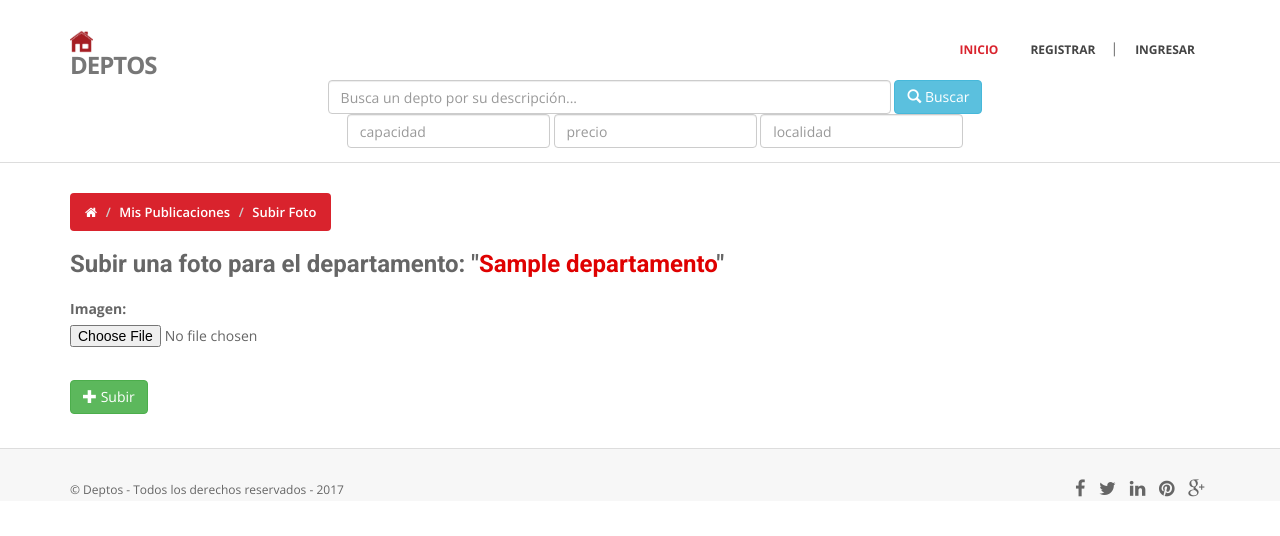
After one commit to acs-um/deptos, a Django app: a page that uses deptos/templates/departamentos/uploadImagen.html in a window 1280 px wide. The commit adds this page. Shown: the top 536 px of the page. Run offline with Django 3.2, Linux system fonts and the light colour scheme; tables that the repository leaves empty hold one stand-in row (values such as "Sample post"); some libraries are stand-ins or nearby versions; some web fonts are replaced.

Commit message:
refs #60 nueva funcionalidad, subir fotos para alquileres publicados

```diff
--- a/deptos/departamentos/forms.py
+++ b/deptos/departamentos/forms.py
@@ -1,5 +1,5 @@
 from django import forms
-from .models import Departamento, Comentario
+from .models import Departamento, Comentario, Foto
 
 
 class DepartamentoForm(forms.ModelForm):
@@ -49,3 +49,14 @@ class ComentarioForm(forms.ModelForm):
 		widgets = {
 			'texto': forms.Textarea(attrs={'class':'form-control', 'placeholder': 'Escribe un comentario...', 'rows':8, 'style':'resize:none;'}),
 		}
+
+class UploadImageForm(forms.ModelForm):
+
+	class Meta:
+		model = Foto
+
+		fields = ['imagen',]
+
+		labels = {
+			'imagen': 'Imagen',
+		}
--- a/deptos/departamentos/models.py
+++ b/deptos/departamentos/models.py
@@ -42,15 +42,15 @@ class Departamento(models.Model):
     estado = models.BooleanField(default=True)
     usuario = models.ForeignKey(Usuario)
 
-    def __str__(self):
-        return  self.titulo
+    def __unicode__(self,):
+        return self.titulo
 
 class Foto(models.Model):
     departamento = models.ForeignKey(Departamento)
     imagen = models.ImageField(upload_to='fotos')
 
     def __str__(self):
-        return  self.departamento.titulo
+        return '%s' % (self.departamento.titulo)
 
 class Comentario(models.Model):
     texto = models.CharField(max_length=255)
--- a/deptos/departamentos/views.py
+++ b/deptos/departamentos/views.py
@@ -7,7 +7,7 @@ from django.core.urlresolvers import reverse, reverse_lazy
 from django.http.response import HttpResponseRedirect
 from django.views.generic import ListView, CreateView, UpdateView, DeleteView
 
-from .forms import DepartamentoForm, ComentarioForm
+from .forms import DepartamentoForm, ComentarioForm, UploadImageForm
 from .models import Departamento, Foto
 
 import datetime
@@ -105,3 +105,20 @@ def details(request, pk):
     else:
         form = ComentarioForm()
     return render(request, 'departamentos/details.html', {'user': request.user, 'depto': Departamento.objects.get(pk=pk), 'form': form})
+
+def uploadImagen(request, id_alquiler):
+    if(Foto.objects.filter(departamento_id=id_alquiler).count() == 3):
+        messages.success(request,'No puedes subir más imagenes. Has alcanzado el máximo de fotos para tu publicación (3 máx.)')
+        return redirect('alquiler_listado')
+    alquiler = Departamento.objects.get(id=id_alquiler)
+    if request.method == 'POST':
+        form = UploadImageForm(request.POST, request.FILES)
+        if form.is_valid():
+            foto = form.save(commit=False)
+            foto.departamento=alquiler
+            form.save()
+            messages.success(request, 'La imagen se ha subido correctamente.')
+            return redirect('alquiler_listado')
+    else:
+        form = UploadImageForm()
+    return render_to_response('departamentos/uploadImagen.html', locals(), context_instance=RequestContext(request))
--- a/deptos/deptos/urls.py
+++ b/deptos/deptos/urls.py
@@ -11,6 +11,7 @@ urlpatterns = [
     url(r'^eliminarArquiler/(?P<id_alquiler>\d+)/$', "departamentos.views.alquiler_borrar", name='alquiler_borrar'),
     url(r'^alquilerEstado/disable/(?P<id_alquiler>\d+)/$', "departamentos.views.alquiler_disable", name='alquiler_desactivar'),
     url(r'^alquilerEstado/enable/(?P<id_alquiler>\d+)/$', "departamentos.views.alquiler_enable", name='alquiler_activar'),
+    url(r'^subirImagen/(?P<id_alquiler>\d+)/$', "departamentos.views.uploadImagen", name='alquiler_subirImagen'),
     #####FIN-ABM######
     url(r'^admin/', include(admin.site.urls)),
     url(r'^registrar/$', 'usuarios.views.signup', name='signup'),
--- a/deptos/templates/departamentos/lista_alquileres.html
+++ b/deptos/templates/departamentos/lista_alquileres.html
@@ -3,10 +3,11 @@
 	{% for message in messages %}
 	<div class="alert alert-success alert-dismissible" role="alert">
 	  <button type="button" class="close" data-dismiss="alert" aria-label="Close"><span aria-hidden="true">&times;</span></button>
-	  <strong>Felicitaciones</strong> {{message}}
+	  <strong>Felicitaciones</strong> {{message}} Puedes subir fotos para tu depto desde la sección <a href="{% url 'alquiler_listado' %}" class="alert-link">mis publicaciones</a>.
+</div>
 	</div>
 	{% endfor %}
-
+<br>
 {% if alquileres %}
 {% for alquiler in alquileres %}
 {% if alquiler.estado == True %}
--- a/deptos/templates/departamentos/listado_alquileres_user.html
+++ b/deptos/templates/departamentos/listado_alquileres_user.html
@@ -42,7 +42,8 @@
       <td>{% if alquiler.estado == True %} Activo {% endif %} {% if alquiler.estado == False %} Inactivo {% endif %}</td>
 			<td>
 				<a class="btn btn-primary btn-sm" href="{% url 'alquiler_editar' alquiler.id %}"><span class="glyphicon glyphicon-edit" aria-hidden="true"></span> Editar</a>
-				<a class="btn btn-danger btn-sm" href="{% url 'alquiler_borrar' alquiler.id %}"><span class="glyphicon glyphicon-remove" aria-hidden="true"></span> Borrar</a>
+				<a class="btn btn-info btn-sm" href="{% url 'alquiler_subirImagen' alquiler.id %}"><span class="glyphicon glyphicon-picture" aria-hidden="true"></span> Subir foto</a>
+        <a class="btn btn-danger btn-sm" href="{% url 'alquiler_borrar' alquiler.id %}"><span class="glyphicon glyphicon-remove" aria-hidden="true"></span> Borrar</a>
         {% if alquiler.estado == False %}
         <a class="btn btn-default btn-xs" href="{% url 'alquiler_activar' alquiler.id %}"><span class="glyphicon glyphicon-eye-open" aria-hidden="true"></span> Habilitar</a>
         {% endif %}
--- /dev/null
+++ b/deptos/templates/departamentos/uploadImagen.html
@@ -0,0 +1,27 @@
+{% extends 'base.html' %}
+
+{% block content %}
+<section id="inner-headline">
+    <div class="container">
+        <div class="row">
+            <div class="col-lg-12">
+                <ul class="breadcrumb">
+                    <li><a href="{% url 'home' %}"><i class="fa fa-home"></i></a><i class="icon-angle-right"></i></li>
+                    <li><a href="{% url 'alquiler_listado' %}">Mis Publicaciones<i class="icon-angle-right"></i></a></li>
+                    <li class="active">Subir Foto</li>
+                </ul>
+            </div>
+        </div>
+    </div>
+</section>
+
+<div class="container">
+  <h3>Subir una foto para el departamento: "<span style="color: #DF0101;">{{ alquiler.titulo}}</span>"</h4>
+    <form  role="form"  enctype="multipart/form-data" action="" method="POST" id="upload-image-form">
+        {% csrf_token %}
+        {{ form.as_p }}
+    <br>
+    <button type="submit" class="btn btn-success btn-md"><span class="glyphicon glyphicon-plus" aria-hidden="true"></span> Subir</button>
+    </form>
+</div>
+{% endblock %}
```
